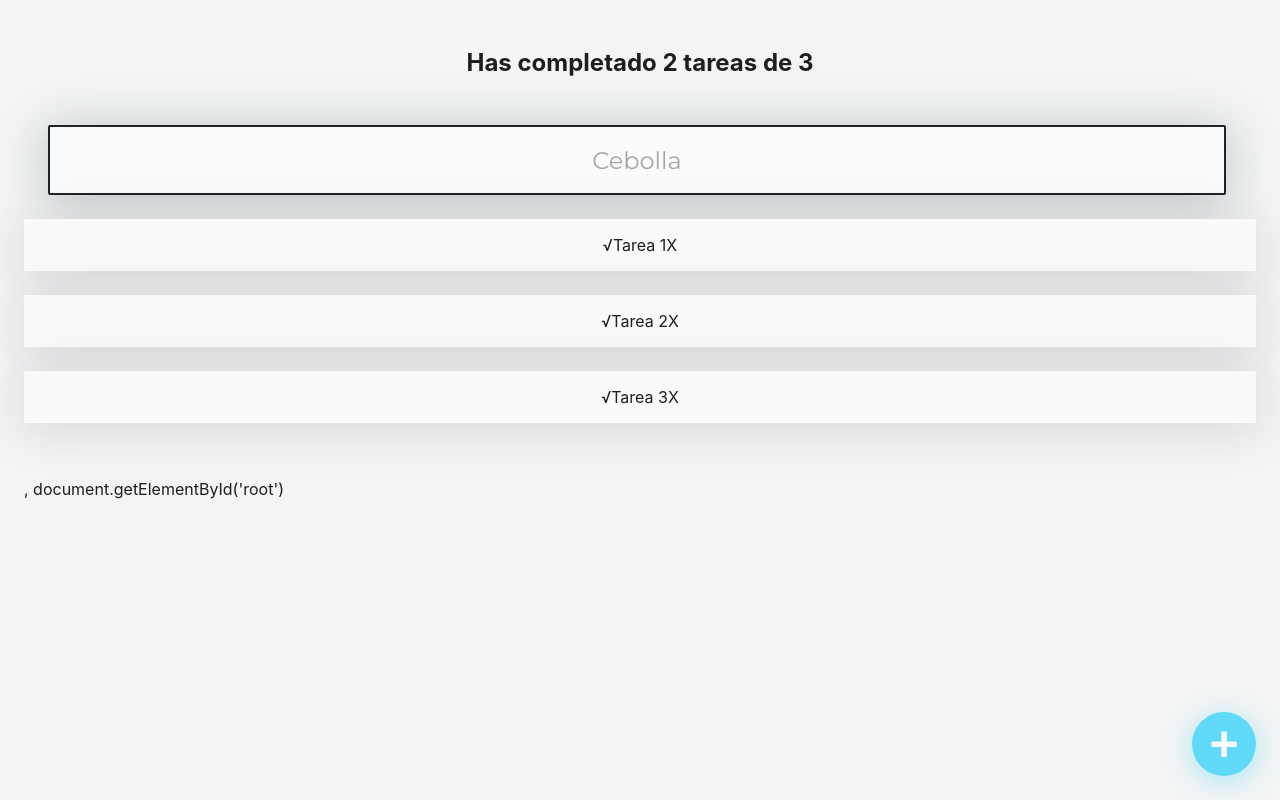
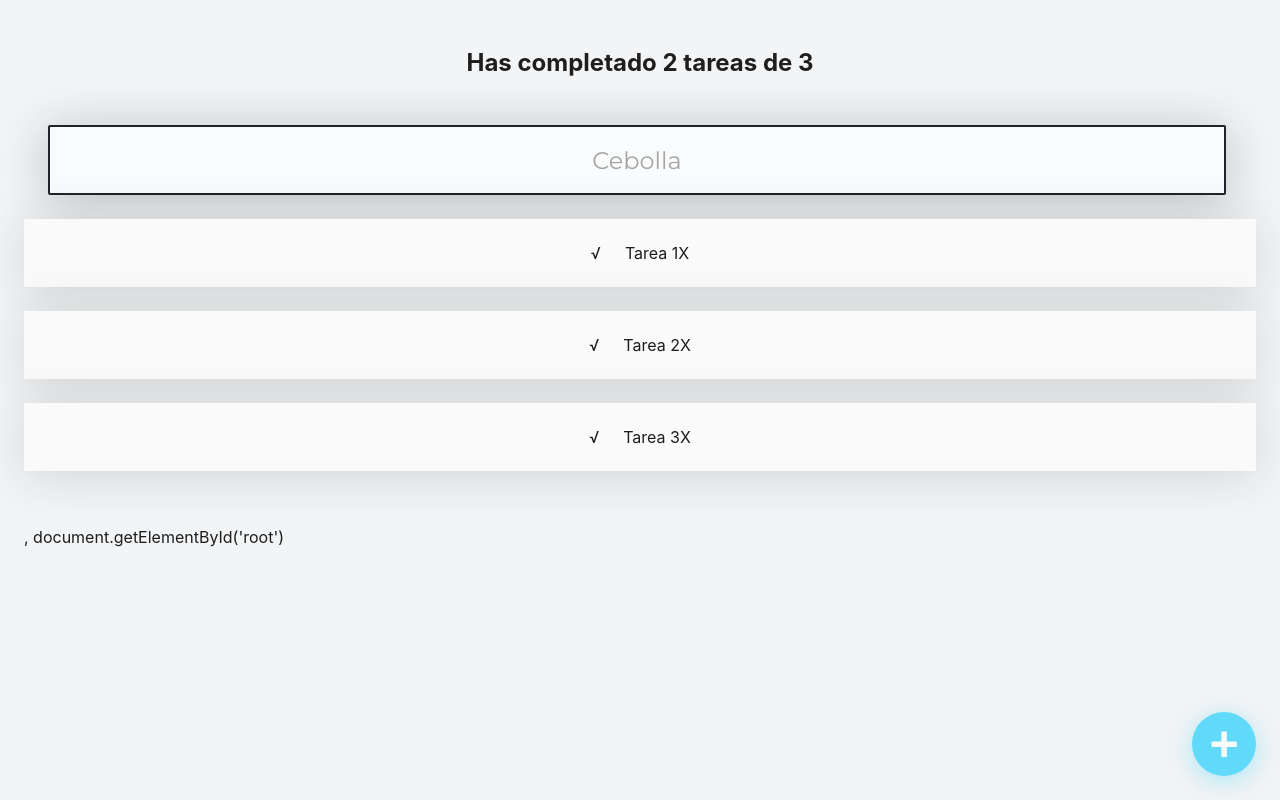
Before and after one commit to chriscodex/ReactJS-Introduction, a React (Create React App) app: page / in a window 1280 px wide. Built offline with nearby package versions, Linux system fonts and the light colour scheme.

Commit message:
margin property added in .todoItem class

```diff
--- a/src/TodoItem.css
+++ b/src/TodoItem.css
@@ -9,4 +9,5 @@
 }
 
 .TodoItem-p {
+  margin: 24px 0 24px 24px;
 }
```
